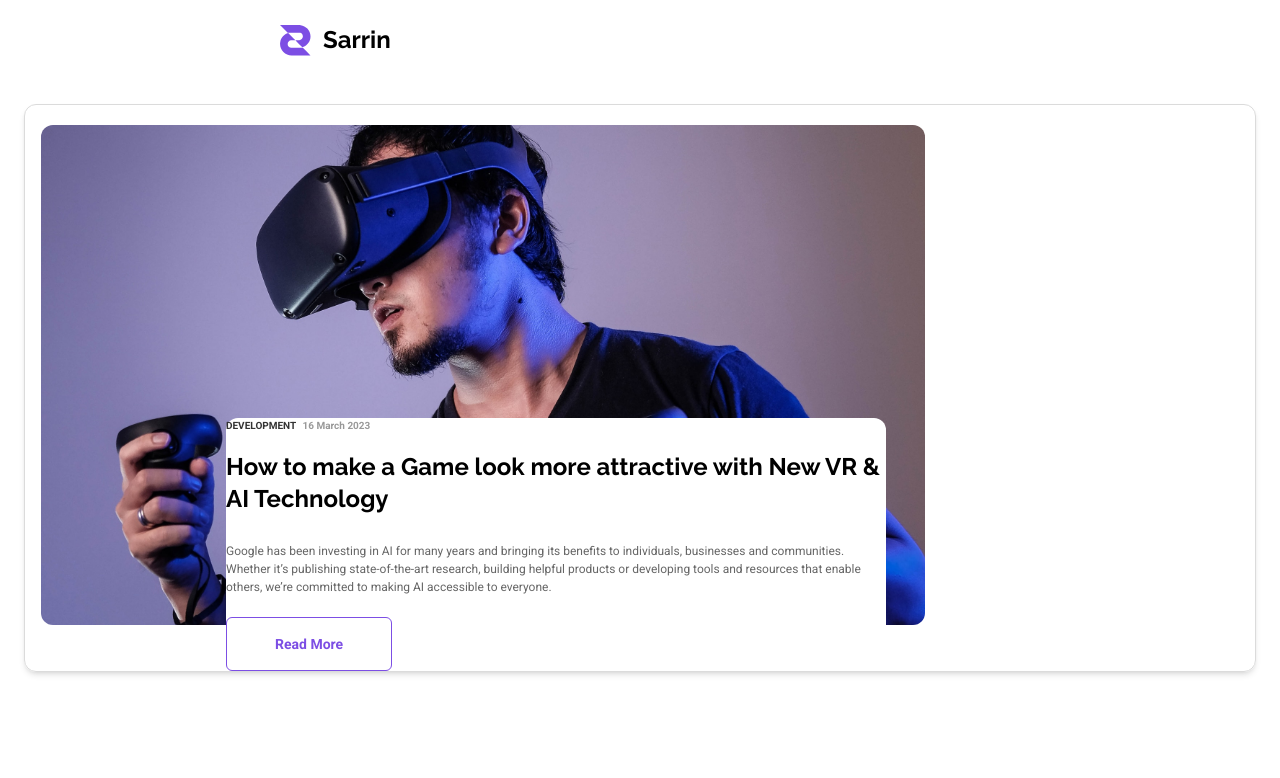
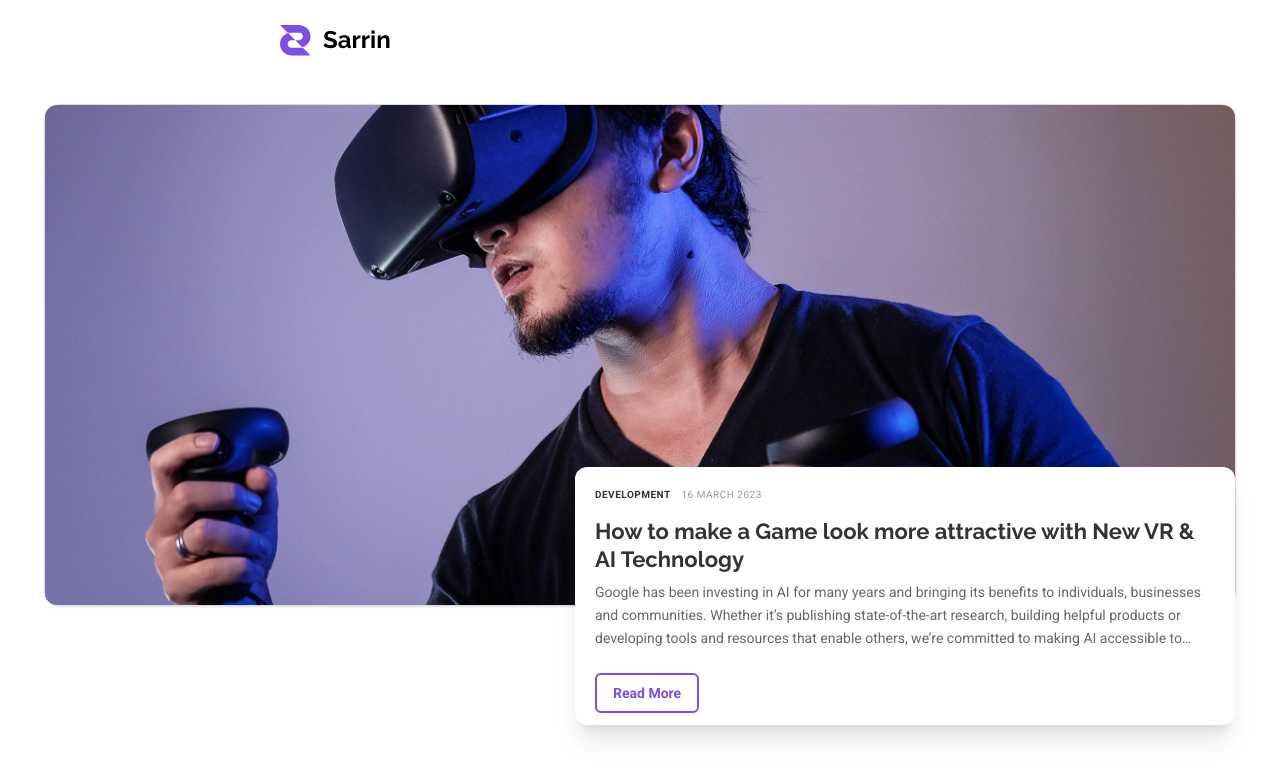
Before and after one commit to OleksandrStrunkin/nextjs-postgres-blog, a Next.js app: page / in a window 1280 px wide. Shown: the top 778 px of the page. Built offline with nearby package versions, Linux system fonts and the light colour scheme.

Commit message:
Refactor FeaturedPost component: update layout, enhance styles, and add button functionality

```diff
--- a/components/FeaturedPost.tsx
+++ b/components/FeaturedPost.tsx
@@ -1,40 +1,51 @@
-import Image from "next/image"
+import Image from "next/image";
 
 export default function FeaturedPost() {
   return (
-      <>
-        <div className="mx-auto w-full p-6 ">
-          <div className="relative py-5 px-4 border rounded-xl border-[#dbdbdb] shadow-md">
-            <div className="relative mb-[26px] rounded-xl w-full max-w-[293px] md:max-w-[884px] h-[200px] md:h-[500px] overflow-hidden">
+    <section className="mx-auto w-full max-w-310 p-6">
+      <div className="relative flex flex-col md:block p-4 md:p-0 border rounded-2xl border-[#dbdbdb] shadow-sm bg-white">
+        <div className="relative w-full h-55 md:h-125 rounded-xl overflow-hidden">
           <Image
             src="/featured_post.jpg"
             alt="post"
             fill
+            priority
             className="object-cover object-center"
           />
         </div>
-            <div className="absolute bg-white rounded-xl bottom-0 right-[30%] w-full max-w-[660px]">
-              <p className="mb-[18px] text-[#333333] font-bold text-[10px]">
+        <div
+          className="
+            /* Мобілка: відносно картинки, невеликий відступ зверху */
+            relative mx-auto bg-white mt-6.5 rounded-xl shadow-md
+
+            /* Десктоп: накладається на картинку праворуч */
+            md:absolute md:mt-0 md:-bottom-[24%] md:right-0 md:w-165 md:h-64.5 md:p-5 md:shadow-xl
+          "
+        >
+          <p className="mb-4 text-[#333333] font-bold text-[10px] uppercase tracking-wider">
             DEVELOPMENT{" "}
-                <span className="ml-1 text-[#999999]">16 March 2023</span>
+            <span className="ml-2 text-[#999999] font-normal uppercase">
+              16 March 2023
+            </span>
           </p>
-              <h2 className="mb-[27px] font-bold text-2xl">
-                How to make a Game look more attractive with New VR & AI
-                Technology
+
+          <h2 className="mb-4 font-bold text-xl md:mb-2 md:text-[22px] text-[#333333] leading-tight">
+            How to make a Game look more attractive with New VR & AI Technology
           </h2>
-              <p className="mb-[21px] text-[#666666] text-[12px] line-clamp-3 md:line-clamp-none">
+
+          <p className="mb-6 text-[#666666] text-[14px] leading-relaxed line-clamp-3 md:line-clamp-3">
             Google has been investing in AI for many years and bringing its
-                benefits to individuals, businesses and communities. Whether
-                it’s publishing state-of-the-art research, building helpful
-                products or developing tools and resources that enable others,
-                we’re committed to making AI accessible to everyone.
+            benefits to individuals, businesses and communities. Whether it’s
+            publishing state-of-the-art research, building helpful products or
+            developing tools and resources that enable others, we’re committed
+            to making AI accessible to everyone.
           </p>
-              <button className="bg-white text-[#7C4EE4] border border-[#7C4EE4] font-bold text-xs lg:text-sm px-6 py-2 lg:py-4 lg:px-12 rounded-md">
+
+          <button className="text-[#7C4EE4] border-2 border-[#7C4EE4] font-bold text-sm px-8 py-3 md:px-4 md:py-2 rounded-md hover:bg-[#7C4EE4] hover:text-white transition-all">
             Read More
           </button>
         </div>
       </div>
-        </div>
-      </>
+    </section>
   );
 }
```
Lines whose indentation alone changed are shown as unchanged.
